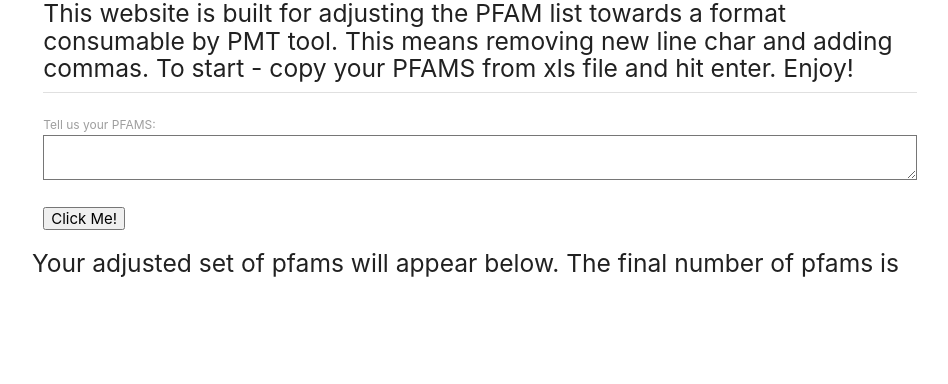
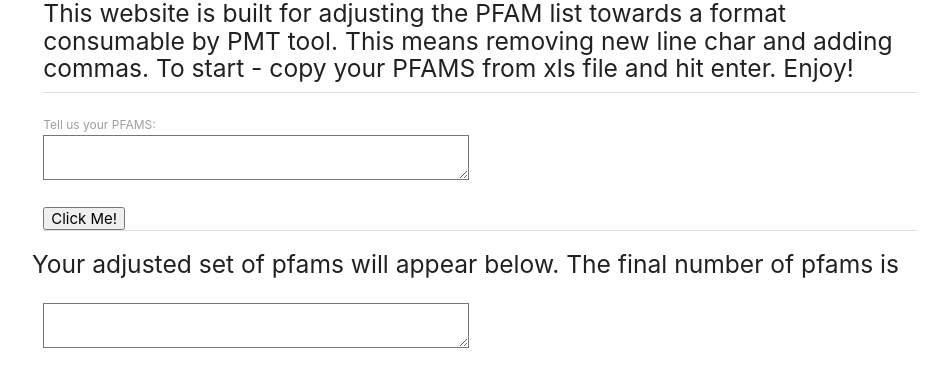
Before and after one commit to impeterbol/regexish, a plain HTML site: page index.html in a window 1280 px wide. Shown: the part 136-520 px from the top of the page, without its empty margins (160-1108 px from the left). Drawn offline with nearby package versions, Linux system fonts and the light colour scheme.

Commit message:
adding textarea for convenience

```diff
--- a/index.html
+++ b/index.html
@@ -23,10 +23,10 @@
         </div>
     </div>
     <div class="row">
-        <div class="col s12">
+        <div class="col s6">
             <label for="story">Tell us your PFAMS:</label>
 
-                <textarea id="pfamsField" ></textarea>
+                <textarea id="pfamsField" rows="10" cols="50"></textarea>
 
         </div>
     </div>
@@ -34,16 +34,18 @@
         <div class="col s12">
 
             <button type="button" class='btnPfams' onclick="adjustPfams()">Click Me!</button>
+            <div class="divider"></div>
         </div>
     </div>
 
     <div class="row">
         <h5>Your adjusted set of pfams will appear below. The final number of pfams is <p id = 'finalNumOfPfams'></p></h5>
 
-        <div class="col s12">
-            <p id="finalPfams"></p>
+        <div class="col s6">
+            <textarea id="finalPfams"></textarea>
 
         </div>
+
     </div>
 
 
--- a/script.js
+++ b/script.js
@@ -1,4 +1,8 @@
 console.log("CONNECTED")
+document.querySelectorAll('.btnPfams').onclick = function() {
+    console.log('testing')
+}
+
 
 function adjustPfams(){
     console.log("working, btn pressed")
@@ -7,4 +11,5 @@ function adjustPfams(){
     let numOfPfams = newPfams.split(';').length
     document.getElementById('finalNumOfPfams').innerHTML = numOfPfams
     document.getElementById('finalPfams').innerHTML = newPfams
+    document.getElementById('finalPfams').disabled = true
 }
```
